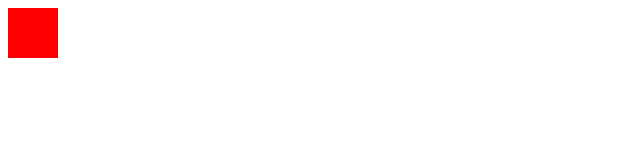
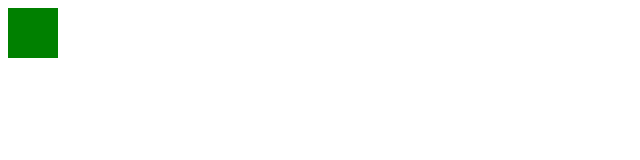
Before and after one commit to fariz31/challenge3fariz, a plain HTML site: page index.html in a window 1280 px wide. Shown: the whole page, without its empty margins (0-640 px from the left). Drawn offline with Linux system fonts and the light colour scheme.

Commit message:
red to green

```diff
--- a/index.html
+++ b/index.html
@@ -5,6 +5,6 @@
     <title>Document</title>
 </head>
 <body>
-    <div style="height: 50px; width: 50px; background-color: red;"></div>
+    <div style="height: 50px; width: 50px; background-color: green;"></div>
 </body>
 </html>
```
